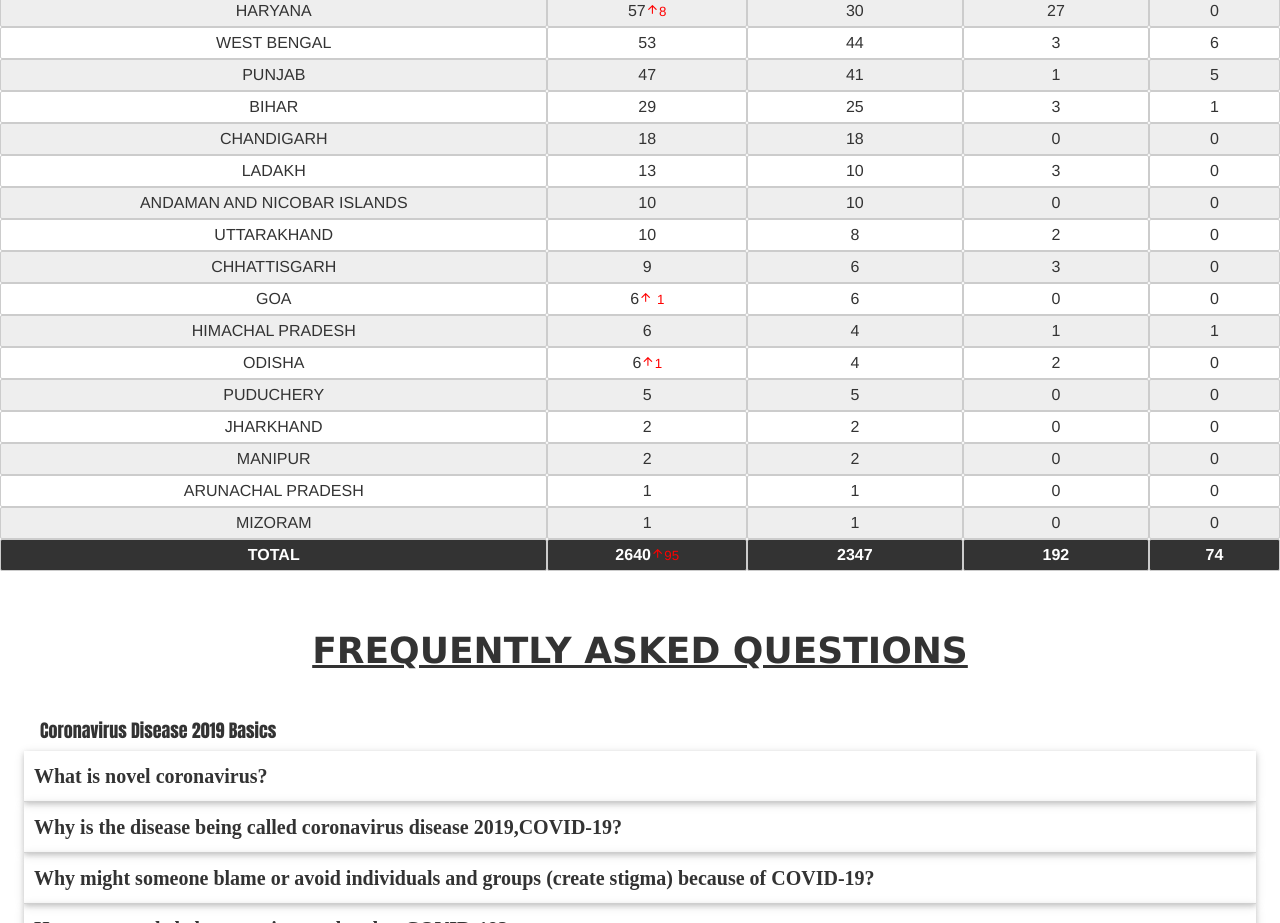
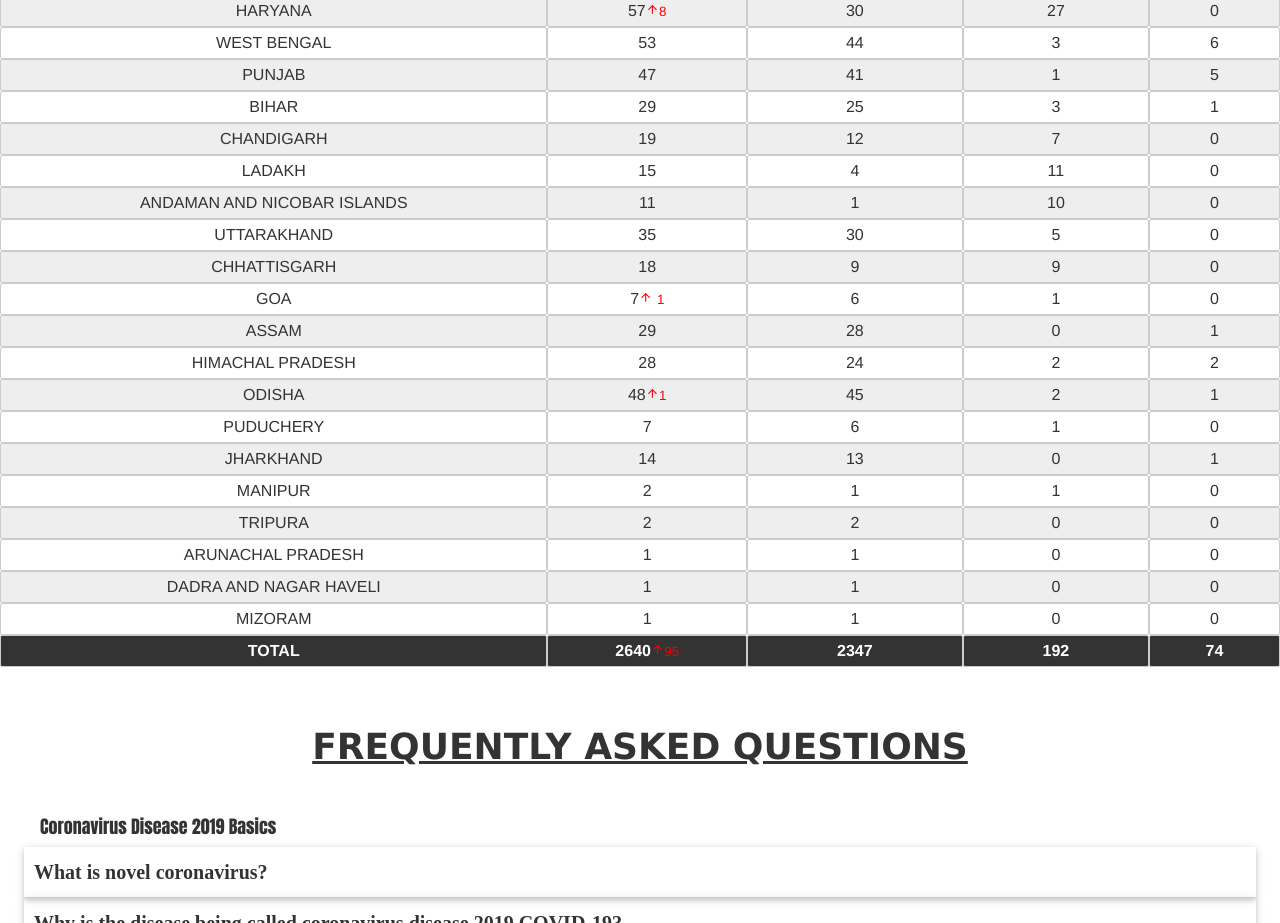
Before and after one commit to vora-manan/Covid19, a plain HTML site: page index.html in a window 1280 px wide. Shown: the part 2199-3122 px from the top of the page. Drawn offline with nearby package versions, Linux system fonts and the light colour scheme.

Commit message:
Update index.html

```diff
--- a/index.html
+++ b/index.html
@@ -812,76 +812,90 @@
     </tr>
     <tr>
         <td>CHANDIGARH</td>
-        <td>18</td>
-        <td>18</td>
-        <td>0</td>
+        <td>19</td>
+        <td>12</td>
+        <td>7</td>
         <td>0</td>
     </tr>
     <tr>
         <td>LADAKH</td>
-        <td>13</td>
-        <td>10</td>
-        <td>3</td>
+        <td>15</td>
+        <td>4</td>
+        <td>11</td>
         <td>0</td>
     </tr>
     <tr>
         <td>ANDAMAN AND NICOBAR ISLANDS</td>
+        <td>11</td>
+        <td>1</td>
         <td>10</td>
-        <td>10</td>
-        <td>0</td>
         <td>0</td>
     </tr>
     <tr>
         <td>UTTARAKHAND</td>
-        <td>10</td>
-        <td>8</td>
-        <td>2</td>
+        <td>35</td>
+        <td>30</td>
+        <td>5</td>
         <td>0</td>
     </tr>
     <tr>
         <td>CHHATTISGARH</td>
+        <td>18</td>
         <td>9</td>
-        <td>6</td>
-        <td>3</td>
+        <td>9</td>
         <td>0</td>
     </tr>
     <tr>
         <td>GOA</td>
-        <td>6<i class="material-icons hey2">arrow_upward</i> <span class="hey2">1</span></td>
+        <td>7<i class="material-icons hey2">arrow_upward</i> <span class="hey2">1</span></td>
         <td>6</td>
-        <td>0</td>
+        <td>1</td>
         <td>0</td>
     </tr>
+         <tr>
+            <td>ASSAM</td>
+            <td>29</td>
+            <td>28</td>
+            <td>0</td>
+            <td>1</td>
+        </tr>
     <tr>
         <td>HIMACHAL PRADESH</td>
-        <td>6</td>
-        <td>4</td>
-        <td>1</td>
+        <td>28</td>
+        <td>24</td>
+        <td>2</td>
+        <td>2</td>
+    </tr>
+    <tr>
+        <td>ODISHA</td>
+        <td>48<i class="material-icons hey2">arrow_upward</i><span class="hey2">1</span></td>
+        <td>45</td>
+        <td>2</td>
         <td>1</td>
     </tr>
     <tr>
-        <td>ODISHA</td>
-        <td>6<i class="material-icons hey2">arrow_upward</i><span class="hey2">1</span></td>
-        <td>4</td>
-        <td>2</td>
-        <td>0</td>
-    </tr>
-    <tr>
         <td>PUDUCHERY</td>
-        <td>5</td>
-        <td>5</td>
-        <td>0</td>
+        <td>7</td>
+        <td>6</td>
+        <td>1</td>
         <td>0</td>
     </tr>
     <tr>
             <td>JHARKHAND</td>
-            <td>2</td>
-            <td>2</td>
+            <td>14</td>
+            <td>13</td>
             <td>0</td>
-            <td>0</td>
+            <td>1</td>
         </tr>
         <tr>
             <td>MANIPUR</td>
+            <td>2</td>
+            <td>1</td>
+            <td>1</td>
+            <td>0</td>
+        </tr>
+         <tr>
+            <td>TRIPURA</td>
             <td>2</td>
             <td>2</td>
             <td>0</td>
@@ -889,6 +903,13 @@
         </tr>
         <tr>
             <td>ARUNACHAL PRADESH</td>
+            <td>1</td>
+            <td>1</td>
+            <td>0</td>
+            <td>0</td>
+        </tr>
+         <tr>
+            <td>DADRA AND NAGAR HAVELI</td>
             <td>1</td>
             <td>1</td>
             <td>0</td>
```
